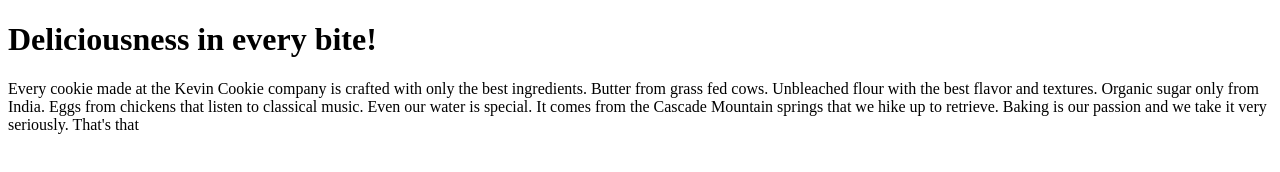
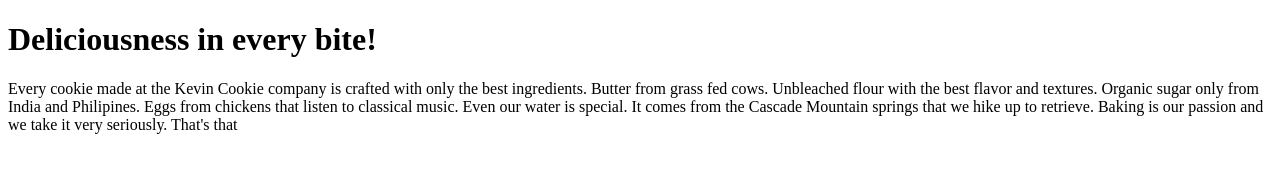
Before and after one commit to mattadam1/GWebProject, a plain HTML site: page index.htm in a window 1280 px wide. Drawn offline with Linux system fonts and the light colour scheme.

Commit message:
Update index.htm

```diff
--- a/index.htm
+++ b/index.htm
@@ -6,7 +6,7 @@
 
 <p>Every cookie made at the Kevin Cookie company is crafted with only the best ingredients.
  Butter from grass fed cows. Unbleached flour with the best flavor and textures.
- Organic sugar only from India. Eggs from chickens that listen to classical music.
+ Organic sugar only from India and Philipines. Eggs from chickens that listen to classical music.
  Even our water is special. It comes from the Cascade Mountain springs that we hike up to retrieve.
  Baking is our passion and we take it very seriously. That's that</p>
 
```
